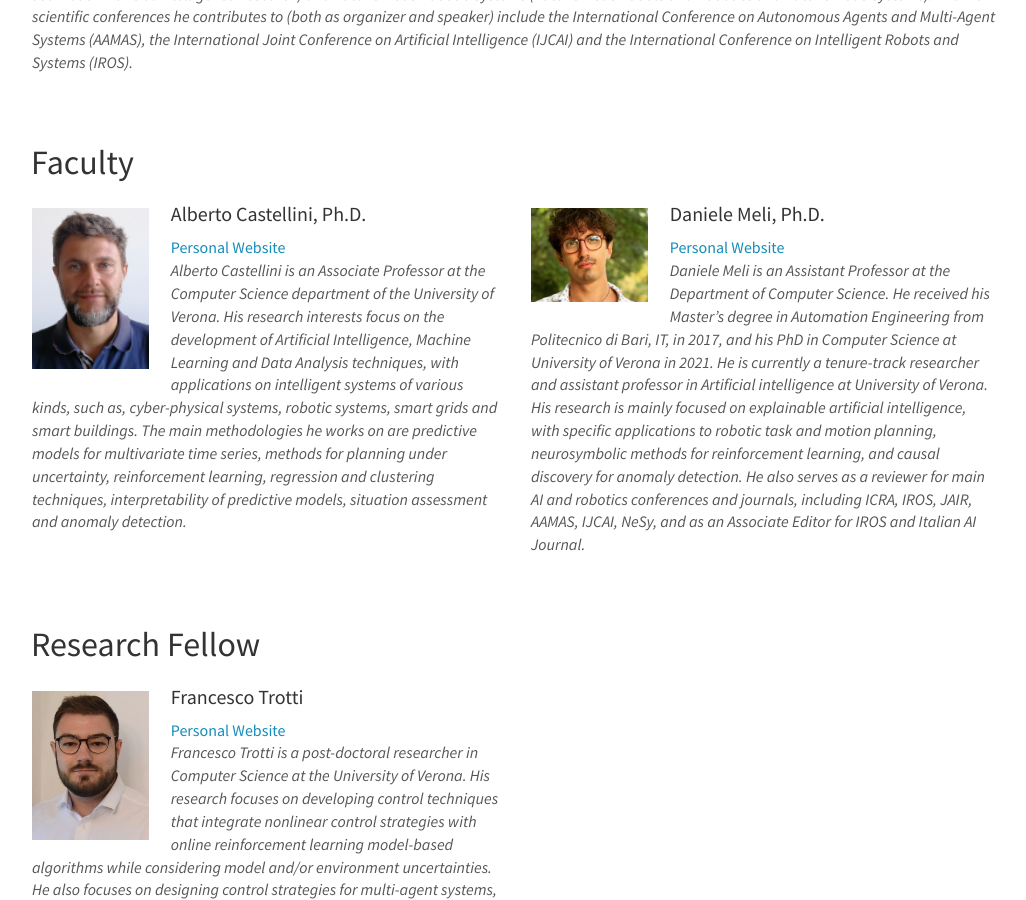
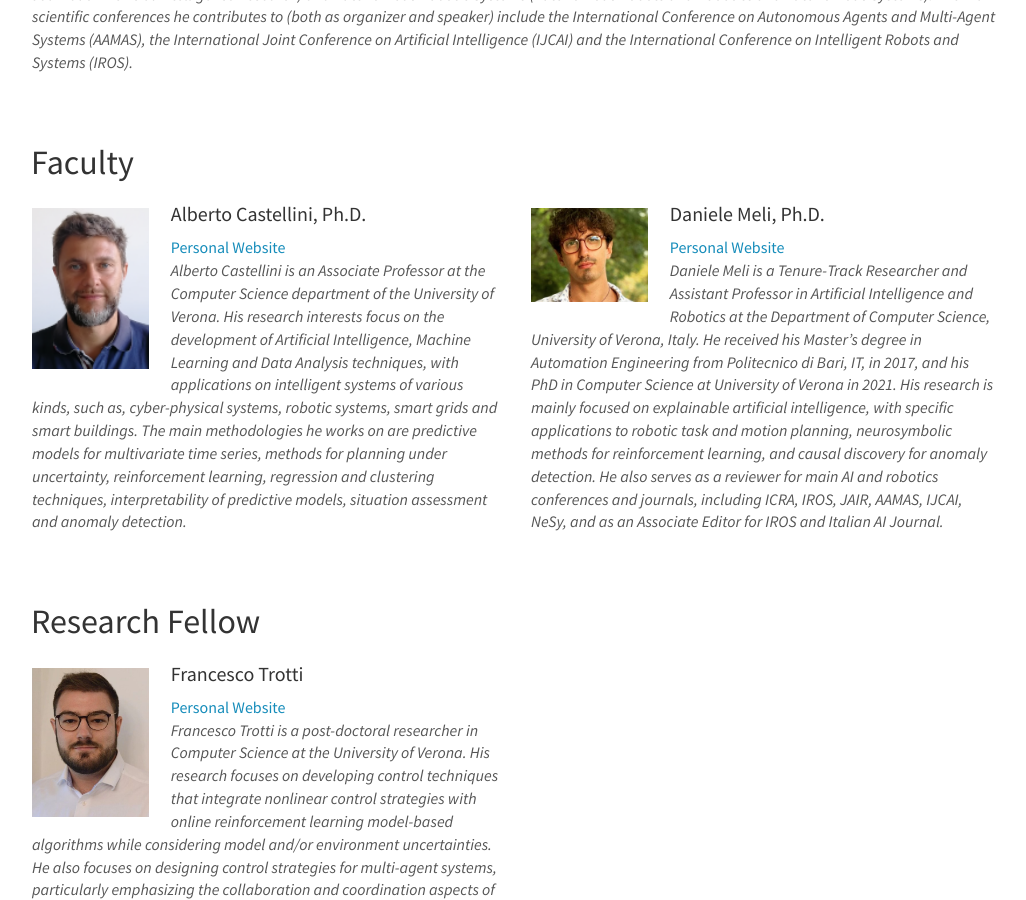
Before and after one commit to Isla-lab/Isla-lab.github.io, a Jekyll site: the page built from _pages/team.md, in a window 1280 px wide and 900 px high, scrolled down 456 px. Shown: the whole window, without its empty margins (125-1151 px from the left). Built offline with Jekyll 4.4.1, drawn with Linux system fonts in a browser that asks for light colours; nearby versions of some CDN libraries.

Commit message:
Update faculty info for Daniele Meli

```diff
--- a/_data/faculty.yml
+++ b/_data/faculty.yml
@@ -12,6 +12,5 @@
   website: https://www.di.univr.it/?ent=persona&id=46391&lang=en
 
 
-  info: Daniele Meli is an Assistant Professor at the Department of Computer Science. He received his Master’s degree in Automation Engineering from Politecnico di Bari, IT, in 2017, and his PhD in Computer Science at University of Verona in 2021. He is currently a tenure-track researcher and assistant professor in Artificial intelligence at University of Verona. His research is mainly focused on explainable artificial intelligence, with specific applications to robotic task and motion planning, neurosymbolic methods for reinforcement learning, and causal discovery for anomaly detection. He also serves as a reviewer for main AI and robotics conferences and journals, including ICRA, IROS, JAIR, AAMAS, IJCAI, NeSy, and as an Associate Editor for IROS and Italian AI Journal.
-
+  info: Daniele Meli is a Tenure-Track Researcher and Assistant Professor in Artificial Intelligence and Robotics at the Department of Computer Science, University of Verona, Italy. He received his Master’s degree in Automation Engineering from Politecnico di Bari, IT, in 2017, and his PhD in Computer Science at University of Verona in 2021. His research is mainly focused on explainable artificial intelligence, with specific applications to robotic task and motion planning, neurosymbolic methods for reinforcement learning, and causal discovery for anomaly detection. He also serves as a reviewer for main AI and robotics conferences and journals, including ICRA, IROS, JAIR, AAMAS, IJCAI, NeSy, and as an Associate Editor for IROS and Italian AI Journal.
   email: daniele.meli@univr.it
```
